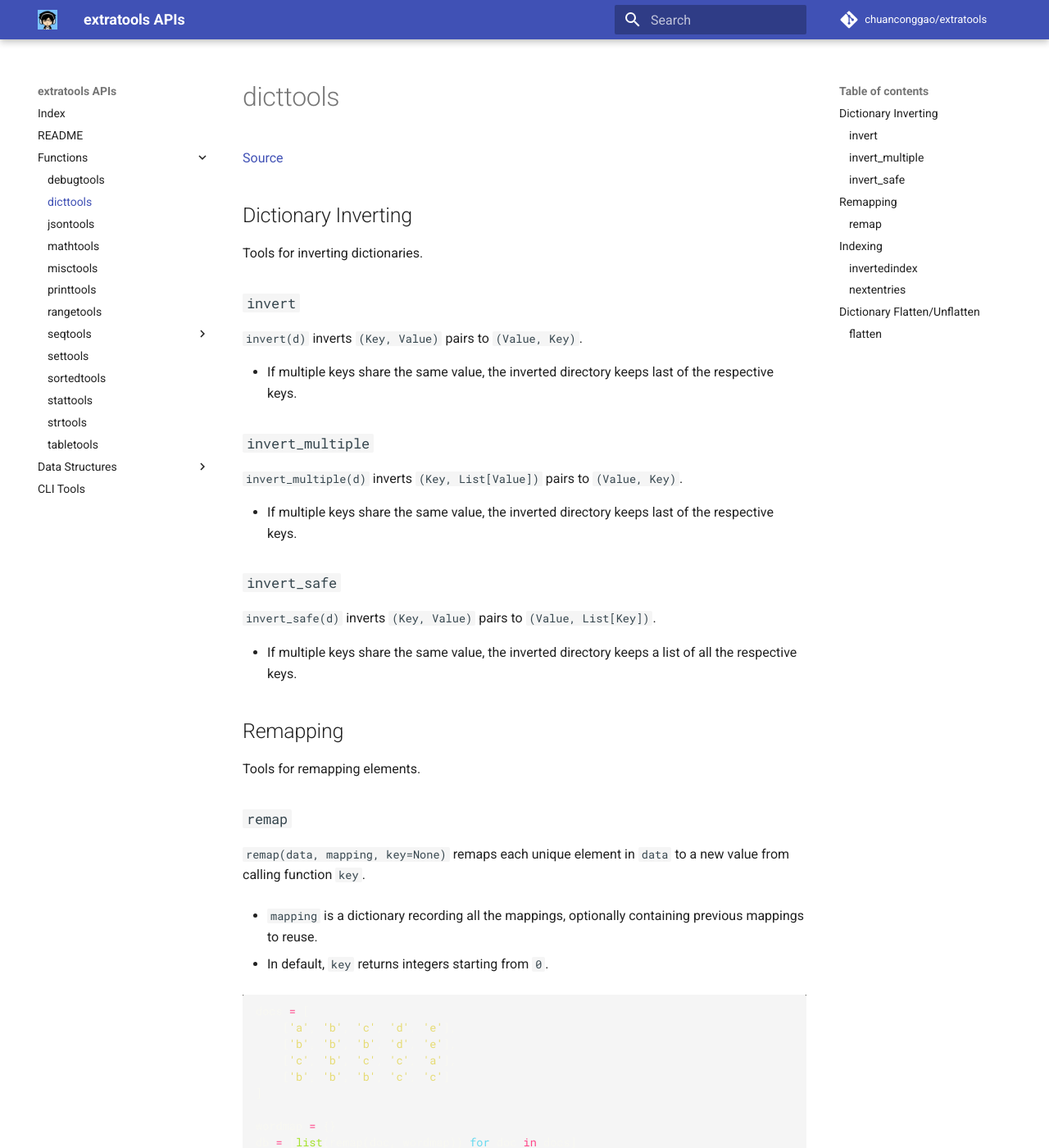
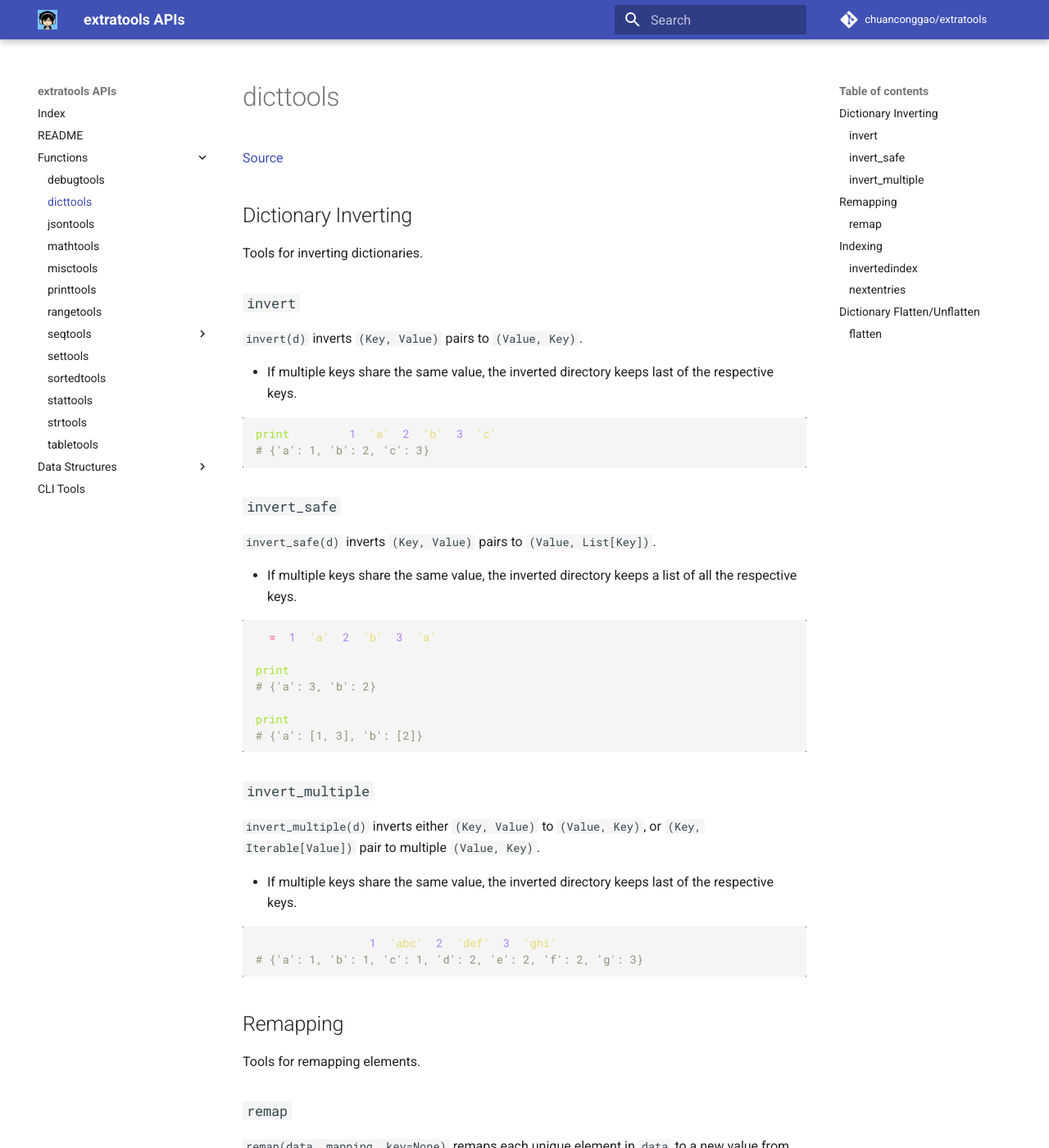
Before and after one commit to chuanconggao/extratools, an MkDocs documentation site: the page built from docs/functions/dicttools.md, in a window 1280 px wide and 1400 px high. Shown: the whole window at 82% size. Built offline with MkDocs 1.6.1 and Material for MkDocs 9.7.7, drawn with Linux system fonts in a browser that asks for light colours; comment, search, counter and statistics services are not loaded; old or Windows-style settings are respelled for this version of MkDocs.

Commit message:
Improve dicttools.invert_list; Improve docs for dicttools

````diff
--- a/docs/functions/dicttools.md
+++ b/docs/functions/dicttools.md
@@ -10,17 +10,37 @@ Tools for inverting dictionaries.
 
 - If multiple keys share the same value, the inverted directory keeps last of the respective keys.
 
-### `invert_multiple`
-
-`invert_multiple(d)` inverts `(Key, List[Value])` pairs to `(Value, Key)`.
-
-- If multiple keys share the same value, the inverted directory keeps last of the respective keys.
+``` python
+print(invert({1: 'a', 2: 'b', 3: 'c'}))
+# {'a': 1, 'b': 2, 'c': 3}
+```
 
 ### `invert_safe`
 
 `invert_safe(d)` inverts `(Key, Value)` pairs to `(Value, List[Key])`.
 
 - If multiple keys share the same value, the inverted directory keeps a list of all the respective keys.
+
+``` python
+d = {1: 'a', 2: 'b', 3: 'a'}
+
+print(invert(d))
+# {'a': 3, 'b': 2}
+
+print(invert_safe(d))
+# {'a': [1, 3], 'b': [2]}
+```
+
+### `invert_multiple`
+
+`invert_multiple(d)` inverts either `(Key, Value)` to `(Value, Key)`, or `(Key, Iterable[Value])` pair to multiple `(Value, Key)`.
+
+- If multiple keys share the same value, the inverted directory keeps last of the respective keys.
+
+``` python
+invert_multiple({1: 'abc', 2: 'def', 3: 'ghi'})
+# {'a': 1, 'b': 1, 'c': 1, 'd': 2, 'e': 2, 'f': 2, 'g': 3}
+```
 
 ## Remapping
 
--- a/setup.py
+++ b/setup.py
@@ -4,7 +4,7 @@ from setuptools import setup
 from glob import glob
 
 url = "https://github.com/chuanconggao/extratools"
-version = "0.6.10"
+version = "0.6.11"
 
 setup(
     name="extratools",
````
Also changed, not shown: 1 other file.
